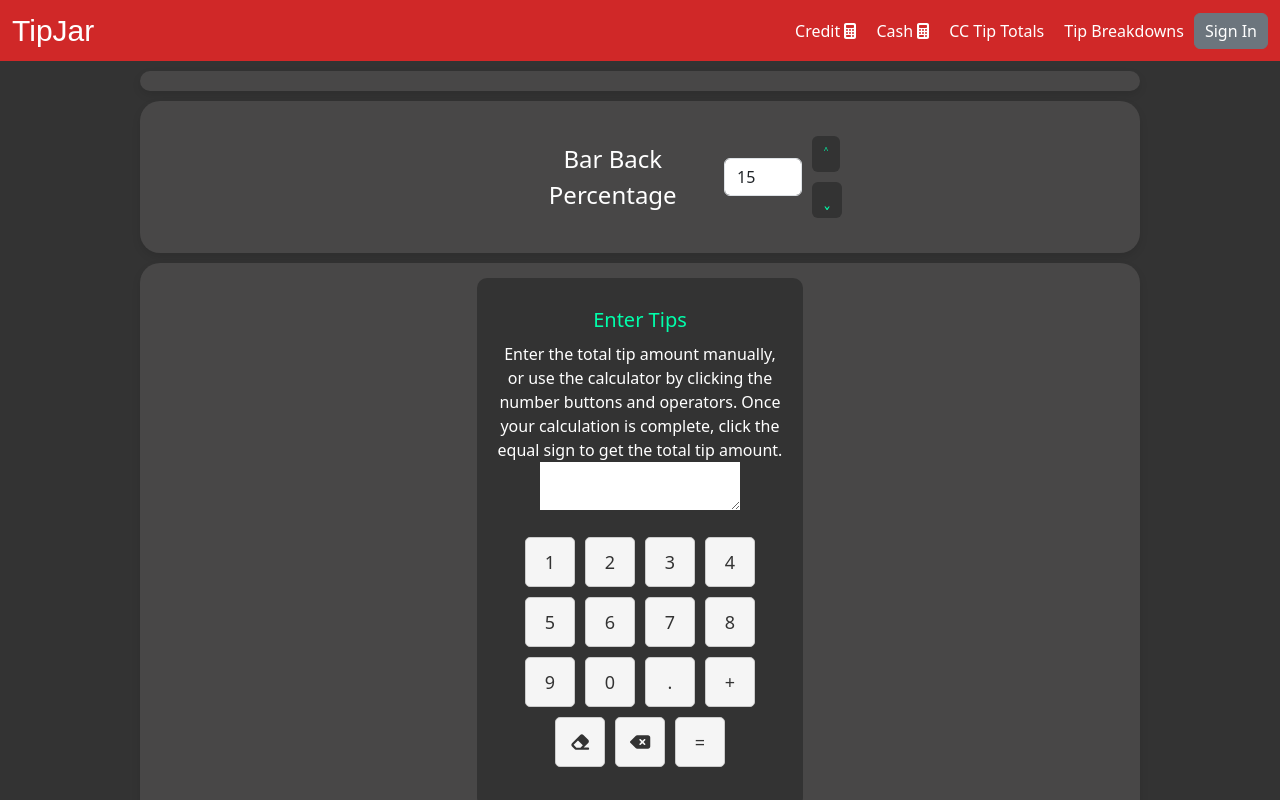
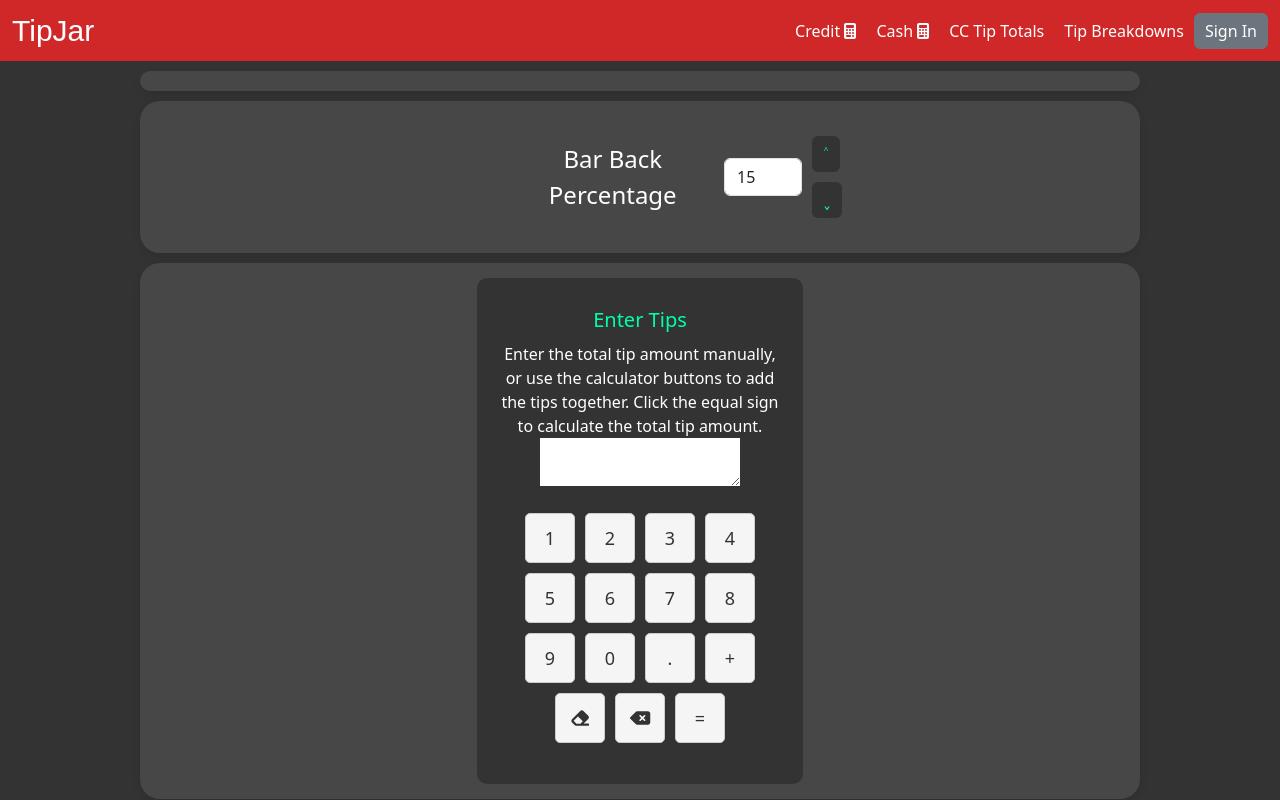
Before and after one commit to afrochef22/tip-jar, a Next.js app: page /creditTipCalculationPage in a window 1280 px wide. Shown: the top 800 px of the page. Built offline with nearby package versions, Linux system fonts and the light colour scheme; no server answers; the database is empty; a web font is replaced by a local one.

Commit message:
change the instructions to use the calculator easier to understand

```diff
--- a/components/CCTipsInput.js
+++ b/components/CCTipsInput.js
@@ -66,9 +66,9 @@ export default function CCTipsInput({
 							Enter Tips
 						</Label>
 						<p>
-							Enter the total tip amount manually, or use the calculator by
-							clicking the number buttons and operators. Once your calculation
-							is complete, click the equal sign to get the total tip amount.
+							Enter the total tip amount manually, or use the calculator buttons
+							to add the tips together. Click the equal sign to calculate the
+							total tip amount.
 						</p>
 						<Col xs={12} sm={12}>
 							<Row>
```
